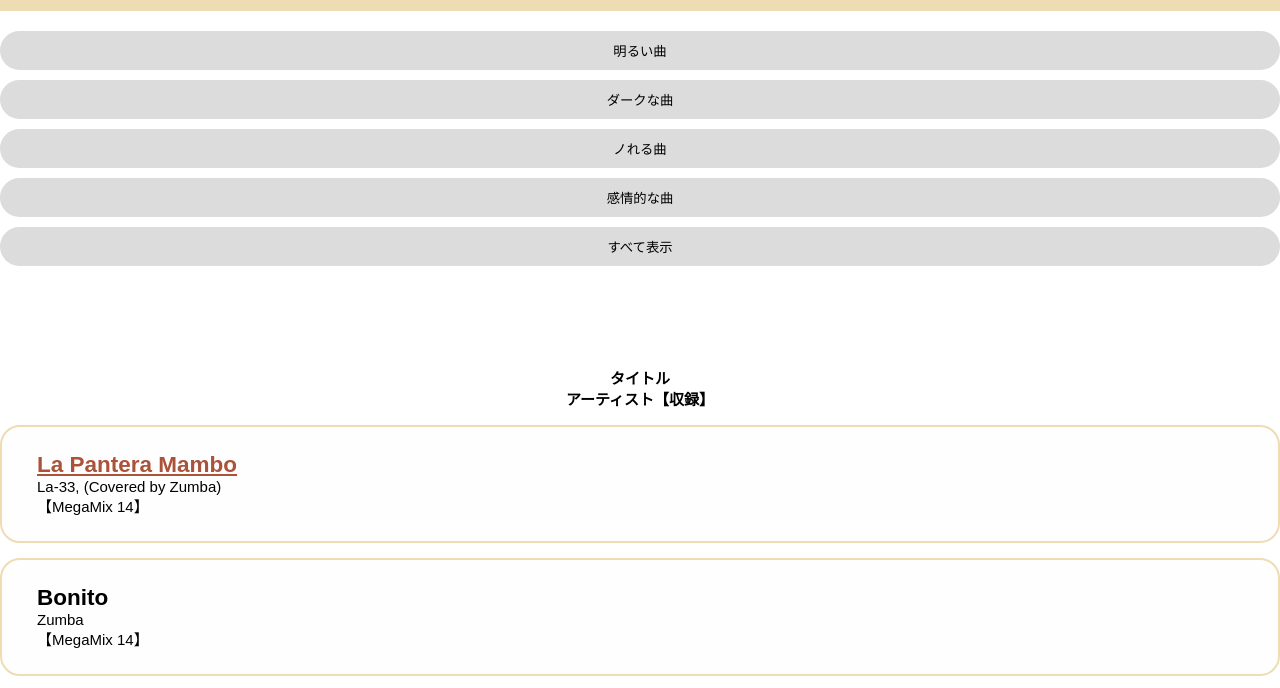
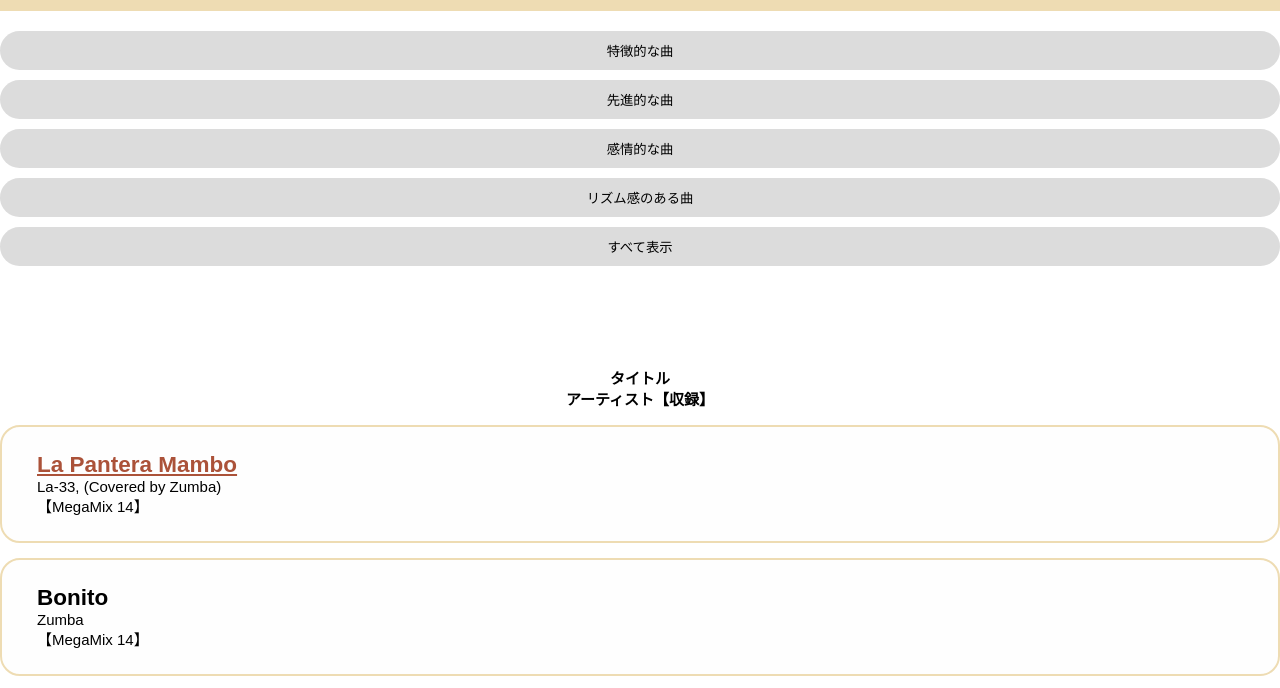
Before and after one commit to Etranzw472/MyFavoriteSongs, a plain HTML site: page MySongsCategory.html in a window 1280 px wide. Shown: the part 54-742 px from the top of the page. Drawn offline with nearby package versions, Linux system fonts and the light colour scheme.

Commit message:
Update MySongsCategory.html

```diff
--- a/MySongsCategory.html
+++ b/MySongsCategory.html
@@ -18,15 +18,34 @@
 
     <script src="script.js"></script>
     <script>
+        const allCategory = ['Powerful', 'Emotional', 'Distinctive', 'Experimental', 'Traditional', 'Bright', 'Dark', 'Cool', 'Rhythmic', 'Relaxing', 'Blast'];
+		const categoryTranslations = {
+		    'Powerful': '力強い曲',
+		    'Emotional': '感情的な曲',
+		    'Distinctive': '特徴的な曲',
+		    'Experimental': '先進的な曲',
+		    'Traditional': '伝統的な曲',
+		    'Bright': '明るい曲',
+		    'Dark': '暗い曲',
+		    'Cool': 'クールな曲',
+		    'Rhythmic': 'リズム感のある曲',
+		    'Relaxing': 'リラックスできる曲',
+		    'Blast': '盛り上がる曲'
+};
+        // ランダムに4つのカテゴリを選ぶ関数
+        function getRandomCategory(arr, num) {
+            const shuffled = arr.sort(() => 0.5 - Math.random());
+            return shuffled.slice(0, num);
+        }
+
+        // 選ばれたカテゴリを取得
+        const selectedCategorys = getRandomCategory(allCategory, 4);
         const mainDiv = document.getElementById('main');
 
         // <div id="main">の内容を設定
         mainDiv.innerHTML = `
    <div id="buttonContainer">
-                <button onclick="toggleButton(this, 'Bright')">明るい曲</button>
-                <button onclick="toggleButton(this, 'Dark')">ダークな曲</button>
-                <button onclick="toggleButton(this, 'Rhythmic')">ノれる曲</button>
-                <button onclick="toggleButton(this, 'Emotional')">感情的な曲</button>
+        ${selectedCategorys.map(category => `<button onclick="toggleButton(this, '${category}')">${categoryTranslations[category]}</button>`).join('')}
         <button onclick="toggleButton(this, 'すべて')">すべて表示</button>
     </div>
     <div id="container">
```
Lines whose indentation alone changed are shown as unchanged.
